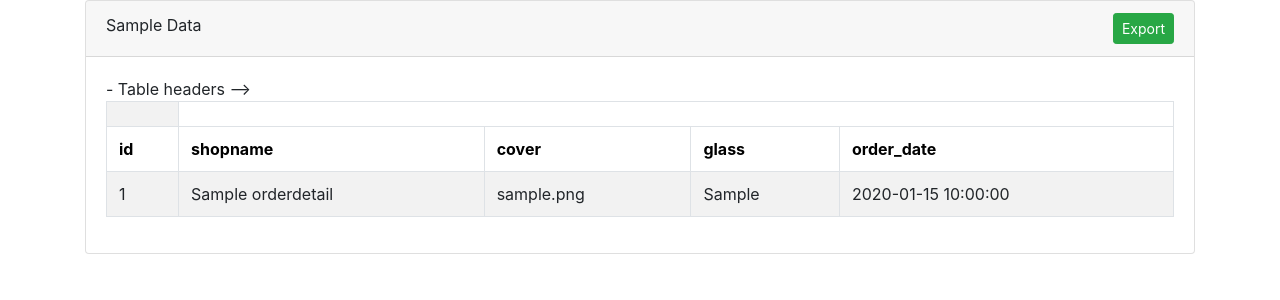
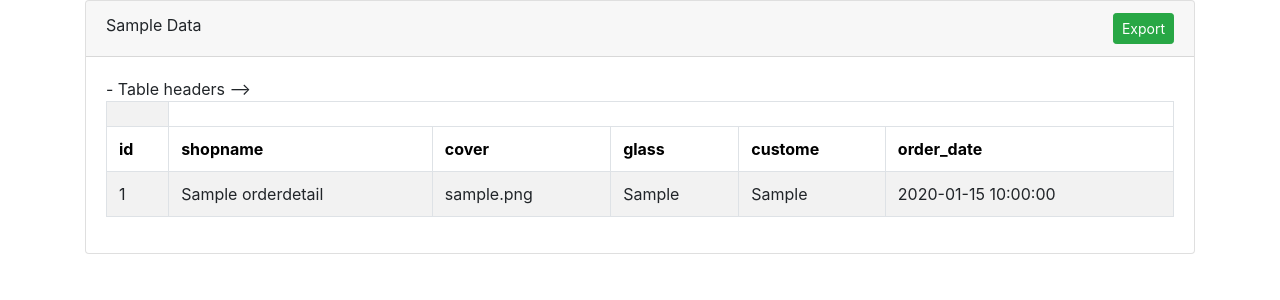
Before and after one commit to amolkanade77/pushup, a Flask app: page /newdisplay in a window 1280 px wide. Shown: the top 300 px of the page. Run offline with Flask 2, Linux system fonts and the light colour scheme; tables that the repository leaves empty hold one stand-in row (values such as "Sample post"); some libraries are stand-ins or nearby versions.

Commit message:
Update newdisplay.html
Test1

```diff
--- a/templates/newdisplay.html
+++ b/templates/newdisplay.html
@@ -29,7 +29,9 @@
                         <th>shopname</th>
                         <th>cover</th>
                         <th>glass</th>
+                        <th>custome</th>
                         <th>order_date</th>
+
 
                         </tr>
                     </th>
@@ -49,6 +51,9 @@
                     </td>
                     <td>
                         {{patient_id.glass}}
+                    </td>
+		    <td>
+                        {{patient_id.custome}}
                     </td>
                     <td>
                         {{patient_id.order_date}}
```
